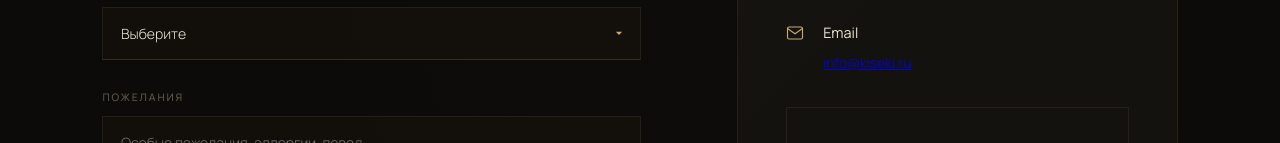
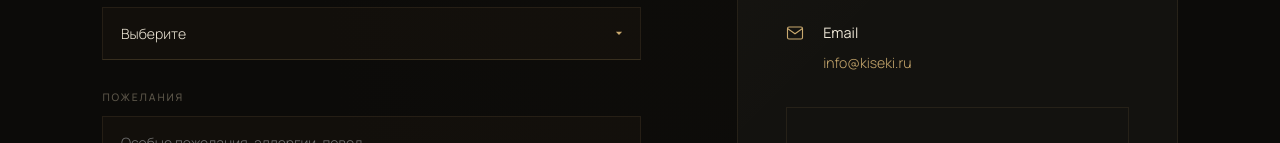
Before and after one commit to BubaNinja/KISEKI, a plain HTML site: page index.html in a window 1280 px wide. Shown: the part 5397-5540 px from the top of the page. Drawn offline with nearby package versions, Linux system fonts and the light colour scheme; a web font is replaced by a local one.

Commit message:
Add files via upload

```diff
--- a/index.html
+++ b/index.html
@@ -1785,7 +1785,7 @@
                 </div>
                 <div class="info-item">
                     <svg class="info-icon" viewBox="0 0 24 24" fill="none" stroke="currentColor" stroke-width="1.5"><path d="M4 4h16c1.1 0 2 .9 2 2v12c0 1.1-.9 2-2 2H4c-1.1 0-2-.9-2-2V6c0-1.1.9-2 2-2z"/><path d="M22 6l-10 7L2 6"/></svg>
-                    <p><strong>Email</strong><a href="mailto:info@kiseki.ru">info@kiseki.ru</a></p>
+                    <p><strong>Email</strong><a href="mailto:info@kiseki.ru" style="color:var(--gold);text-decoration:none">info@kiseki.ru</a></p>
                 </div>
             <div class="yandex-map">
                 <iframe src="https://yandex.ru/map-widget/v1/?ll=37.606040%2C55.764417&z=16&pt=37.606040%2C55.764417%2Cpm2rdm" allowfullscreen></iframe>
```
